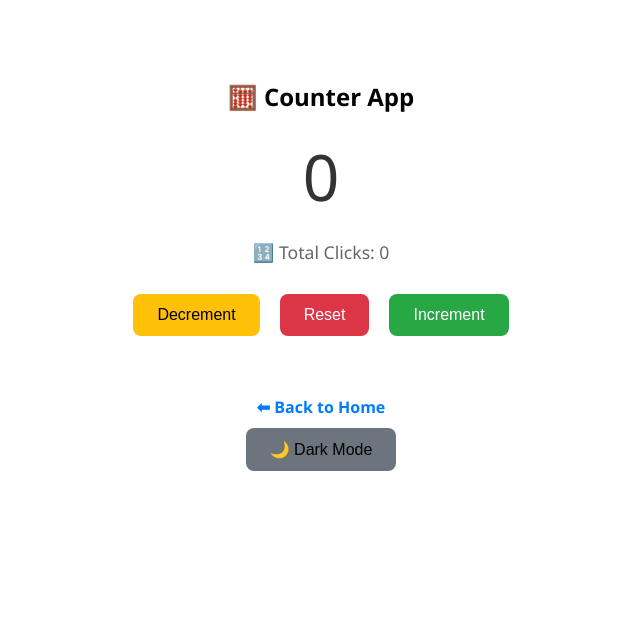
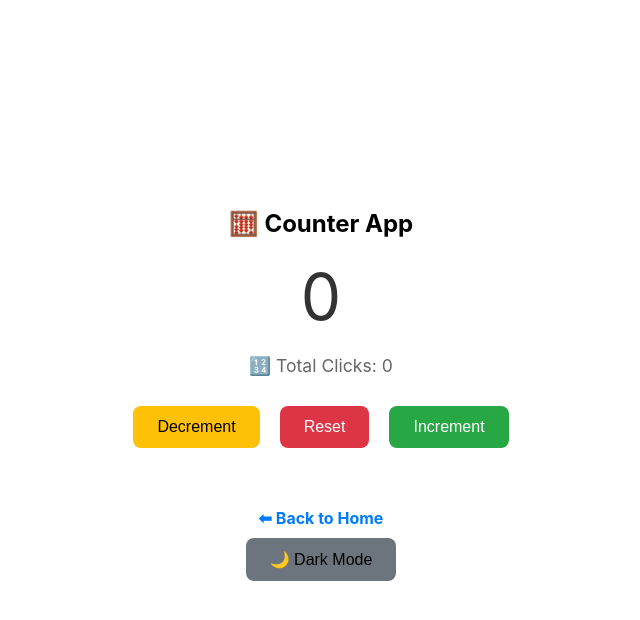
Before and after one commit to kimonie/reacting, a React (Create React App) app: page /counter in a window 1280 px wide. Shown: the top 620 px of the page, without its empty margins (319-959 px from the left). Built offline with nearby package versions, Linux system fonts and the light colour scheme.

Commit message:
top margin in caounter app fixed

```diff
--- a/src/projects/Counter/Counter.css
+++ b/src/projects/Counter/Counter.css
@@ -1,7 +1,11 @@
 .counter-container {
-  text-align: center;
-  margin-top: 80px;
-  font-family: 'Segoe UI', sans-serif;
+  display: flex;
+  flex-direction: column;
+  align-items: center;
+  justify-content: center;
+  min-height: 100vh;
+  padding: 20px;
+  transition: background-color 0.3s, color 0.3s;
 }
 
 .counter-display {
@@ -75,8 +79,6 @@
 .dark {
   background-color: #121212;
   color: #f0f0f0;
-  min-height: 100vh;
-  padding-top: 40px;
 }
 
 .dark .btn {
```
